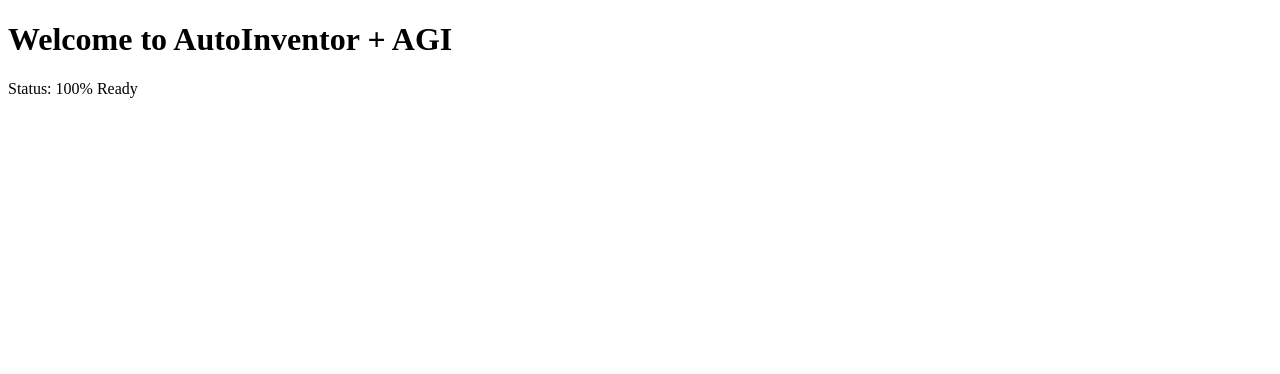
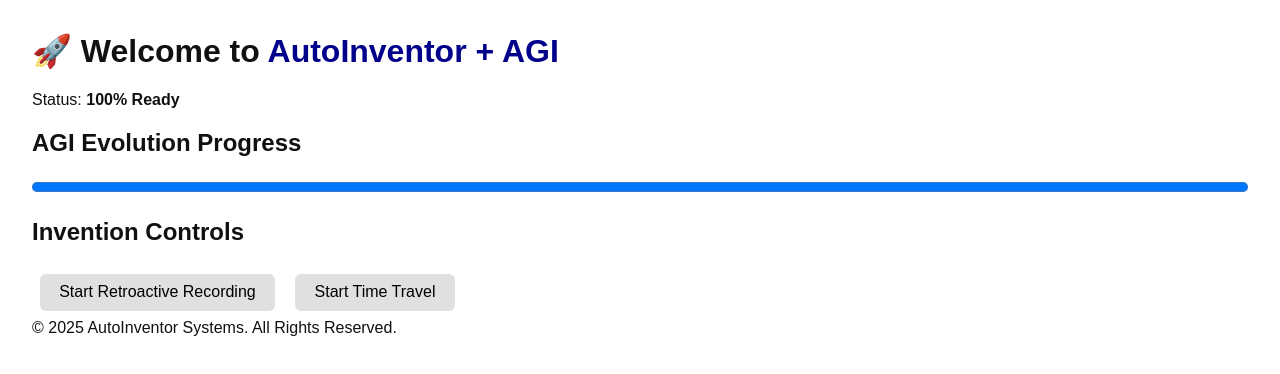
Before and after one commit to robbiem27/AutoInventor_App, a plain HTML site: page index.html in a window 1280 px wide. Drawn offline with Linux system fonts and the light colour scheme.

Commit message:
Add files via upload

```diff
--- a/index.html
+++ b/index.html
@@ -1 +1,23 @@
-<!DOCTYPE html><html><head><title>AutoInventor + AGI</title></head><body><h1>Welcome to AutoInventor + AGI</h1><p>Status: 100% Ready</p></body></html>
+<!DOCTYPE html>
+<html lang="en">
+<head>
+  <meta charset="UTF-8" />
+  <meta name="viewport" content="width=device-width, initial-scale=1.0" />
+  <title>AutoInventor + AGI</title>
+  <link rel="stylesheet" href="style.css" />
+  <script defer src="main.js"></script>
+</head>
+<body>
+  <h1>🚀 Welcome to <span class="highlight">AutoInventor + AGI</span></h1>
+  <p>Status: <strong>100% Ready</strong></p>
+
+  <h2>AGI Evolution Progress</h2>
+  <progress id="agi-progress" value="100" max="100"></progress>
+
+  <h2>Invention Controls</h2>
+  <button onclick="startRecording()">Start Retroactive Recording</button>
+  <button onclick="startTimeTravel()">Start Time Travel</button>
+
+  <footer>© 2025 AutoInventor Systems. All Rights Reserved.</footer>
+</body>
+</html>
--- a/main.js
+++ b/main.js
@@ -1 +1,7 @@
-console.log('AutoInventor + AGI loaded');
+function startRecording() {
+  alert("Starting Retroactive Recording... 🚀");
+}
+
+function startTimeTravel() {
+  alert("Launching Time Travel... 🌌");
+}
--- a/style.css
+++ b/style.css
@@ -1 +1,33 @@
-body { font-family: Arial, sans-serif; background: #fff; color: #000; }
+body {
+  font-family: Arial, sans-serif;
+  margin: 2rem;
+  background-color: #ffffff;
+  color: #111;
+}
+
+h1 {
+  font-size: 2rem;
+}
+
+.highlight {
+  color: #00008B;
+}
+
+button {
+  margin: 0.5rem;
+  padding: 0.6rem 1.2rem;
+  border: none;
+  border-radius: 6px;
+  background-color: #e0e0e0;
+  font-size: 1rem;
+  cursor: pointer;
+}
+
+button:hover {
+  background-color: #d0d0d0;
+}
+
+progress {
+  width: 100%;
+  height: 20px;
+}
```
